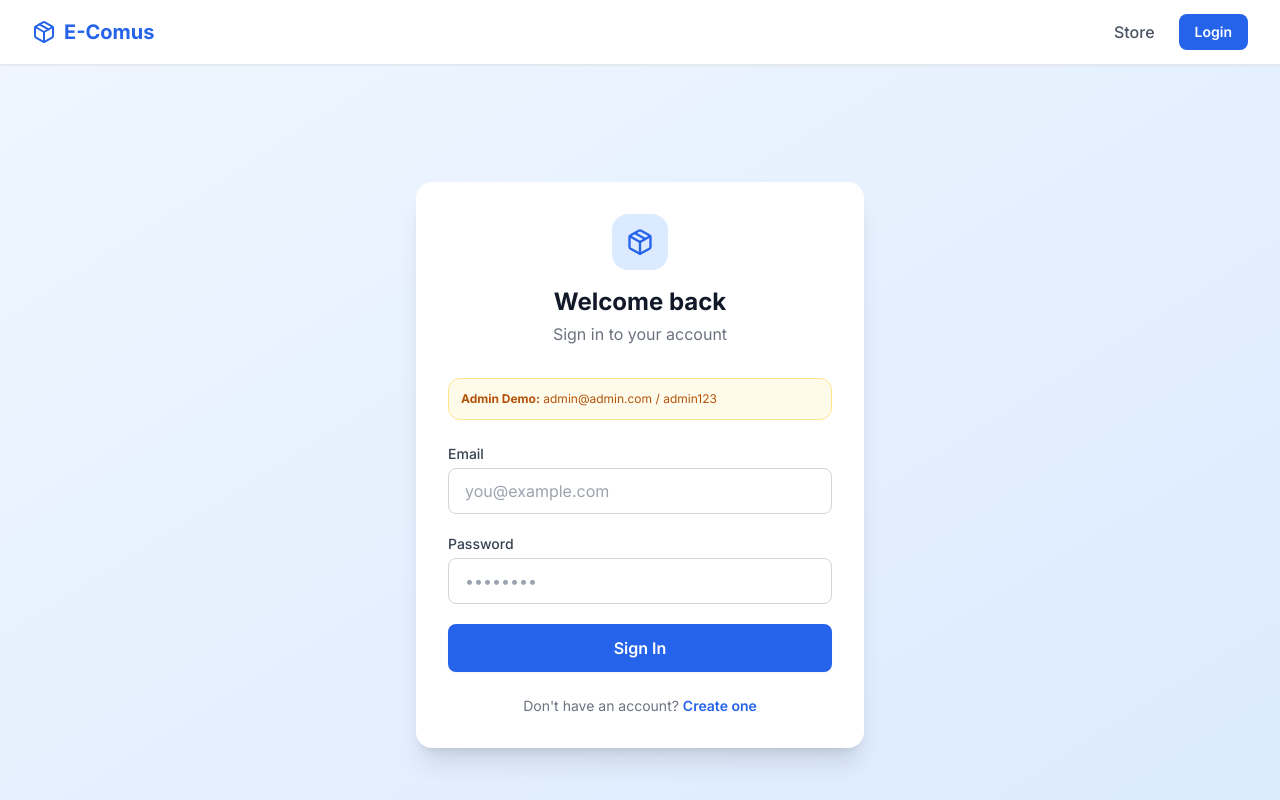
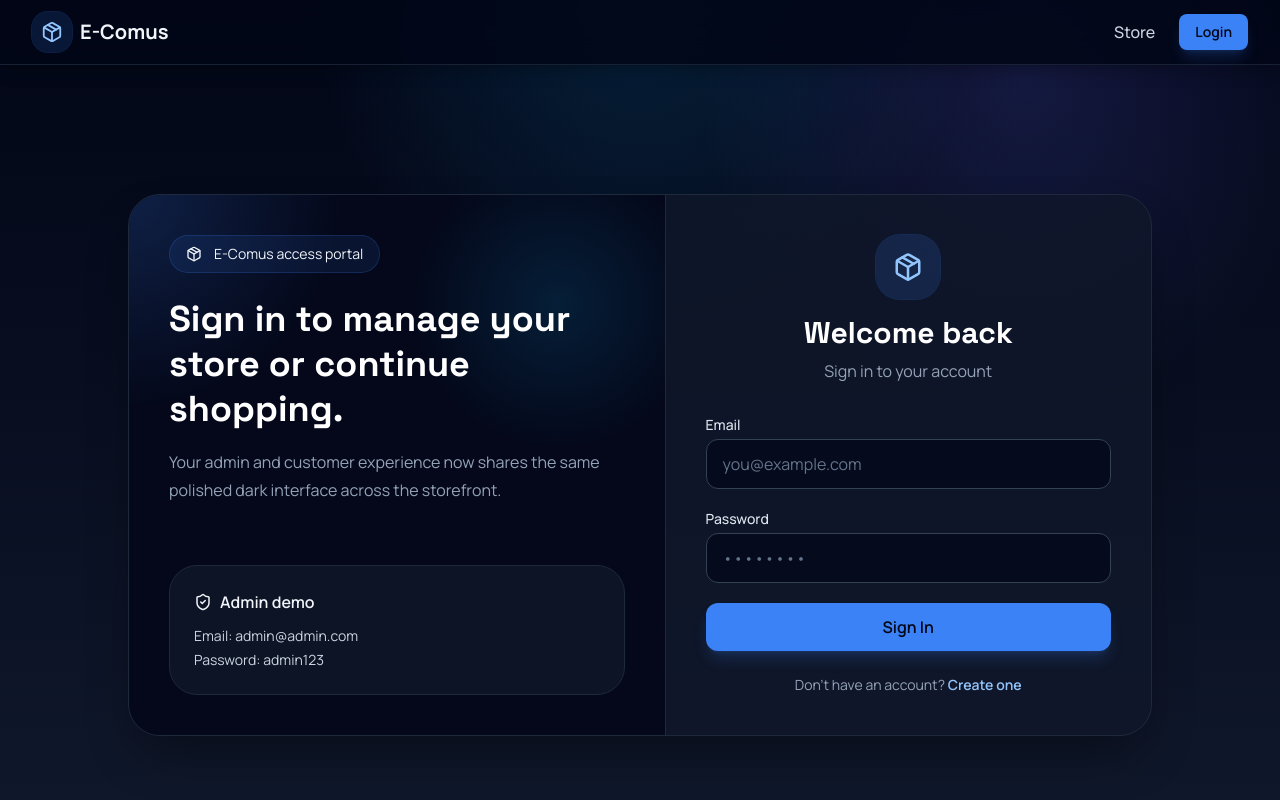
Before and after one commit to UmChristelle/Ecommerce-Platform, a React (Vite) app: page /login in a window 1280 px wide. Shown: the top 800 px of the page. Built offline with nearby package versions, Linux system fonts and the light colour scheme.

Commit message:
feat: refresh storefront with a cohesive dark theme

```diff
--- a/src/components/layout/Footer.tsx
+++ b/src/components/layout/Footer.tsx
@@ -1,14 +1,16 @@
 import { Package } from "lucide-react";
 
 const Footer = () => (
-  <footer className="bg-white border-t border-gray-200 mt-auto">
+  <footer className="mt-auto border-t border-slate-800/80 bg-slate-950/80">
     <div className="max-w-7xl mx-auto px-4 sm:px-6 lg:px-8 py-8">
       <div className="flex flex-col lg:flex-row items-center justify-between gap-4 text-center lg:text-left">
-        <div className="flex items-center gap-2 font-bold text-lg text-primary-600">
-          <Package size={20} />
+        <div className="flex items-center gap-2 text-lg font-bold text-slate-100">
+          <div className="flex h-9 w-9 items-center justify-center rounded-2xl bg-primary-500/15 text-primary-300 ring-1 ring-primary-500/20">
+            <Package size={18} />
+          </div>
           E-Comus
         </div>
-        <p className="text-sm text-gray-500">Copyright {new Date().getFullYear()} E-Comus. All rights reserved.</p>
+        <p className="text-sm text-slate-400">Copyright {new Date().getFullYear()} E-Comus. All rights reserved.</p>
       </div>
     </div>
   </footer>
--- a/src/components/layout/Navbar.tsx
+++ b/src/components/layout/Navbar.tsx
@@ -25,23 +25,23 @@ const Navbar = () => {
   };
 
   return (
-    <nav className="bg-white border-b border-gray-200 sticky top-0 z-40 shadow-sm">
+    <nav className="sticky top-0 z-40 border-b border-slate-800/80 bg-slate-950/85 shadow-lg shadow-black/20 backdrop-blur-xl">
       <div className="max-w-7xl mx-auto px-4 sm:px-6 lg:px-8">
         <div className="flex items-center justify-between h-16">
-          {/* Logo */}
-          <Link to="/" className="flex items-center gap-2 font-bold text-xl text-primary-600">
-            <Package size={24} />
+          <Link to="/" className="flex items-center gap-2 text-xl font-bold text-slate-100">
+            <div className="flex h-10 w-10 items-center justify-center rounded-2xl bg-primary-500/15 text-primary-300 ring-1 ring-primary-500/20">
+              <Package size={22} />
+            </div>
             <span>E-Comus</span>
           </Link>
 
-          {/* Desktop Nav */}
           <div className="hidden lg:flex items-center gap-4 xl:gap-6">
-            <Link to="/" className="text-gray-600 hover:text-primary-600 font-medium transition-colors">
+            <Link to="/" className="font-medium text-slate-300 transition-colors hover:text-primary-300">
               Store
             </Link>
 
             {isAuthenticated && userRole === "ADMIN" && (
-              <Link to="/admin" className="flex items-center gap-1.5 text-gray-600 hover:text-primary-600 font-medium transition-colors">
+              <Link to="/admin" className="flex items-center gap-1.5 font-medium text-slate-300 transition-colors hover:text-primary-300">
                 <LayoutDashboard size={16} />
                 Admin Dashboard
               </Link>
@@ -49,16 +49,16 @@ const Navbar = () => {
 
             {isAuthenticated && userRole === "USER" && (
               <>
-                <Link to="/cart" className="relative flex items-center gap-1.5 text-gray-600 hover:text-primary-600 font-medium transition-colors">
+                <Link to="/cart" className="relative flex items-center gap-1.5 font-medium text-slate-300 transition-colors hover:text-primary-300">
                   <ShoppingCart size={18} />
                   My Cart
                   {cartCount > 0 && (
-                    <span className="absolute -top-2 -right-3 bg-primary-600 text-white text-xs rounded-full w-5 h-5 flex items-center justify-center font-bold">
+                    <span className="absolute -right-3 -top-2 flex h-5 w-5 items-center justify-center rounded-full bg-primary-400 text-xs font-bold text-slate-950">
                       {cartCount}
                     </span>
                   )}
                 </Link>
-                <Link to="/profile" className="flex items-center gap-1.5 text-gray-600 hover:text-primary-600 font-medium transition-colors">
+                <Link to="/profile" className="flex items-center gap-1.5 font-medium text-slate-300 transition-colors hover:text-primary-300">
                   <User size={16} />
                   Profile
                 </Link>
@@ -73,10 +73,10 @@ const Navbar = () => {
 
             {isAuthenticated && (
               <div className="flex items-center gap-3">
-                <span className="text-sm text-gray-500 hidden xl:block max-w-32 truncate">Hi, {user?.name}</span>
+                <span className="hidden max-w-32 truncate text-sm text-slate-400 xl:block">Hi, {user?.name}</span>
                 <button
                   onClick={handleLogout}
-                  className="flex items-center gap-1.5 text-gray-600 hover:text-red-600 font-medium transition-colors"
+                  className="flex items-center gap-1.5 font-medium text-slate-300 transition-colors hover:text-red-300"
                 >
                   <LogOut size={16} />
                   Logout
@@ -85,9 +85,8 @@ const Navbar = () => {
             )}
           </div>
 
-          {/* Mobile hamburger */}
           <button
-            className="lg:hidden p-2 rounded-lg hover:bg-gray-100 transition-colors"
+            className="rounded-xl p-2 text-slate-300 transition-colors hover:bg-slate-800 lg:hidden"
             onClick={() => setMenuOpen(!menuOpen)}
           >
             {menuOpen ? <X size={22} /> : <Menu size={22} />}
@@ -95,23 +94,22 @@ const Navbar = () => {
         </div>
       </div>
 
-      {/* Mobile Menu */}
       {menuOpen && (
-        <div className="lg:hidden bg-white border-t border-gray-100 px-4 py-4 space-y-3 shadow-lg">
-          <Link to="/" onClick={() => setMenuOpen(false)} className="block py-2 text-gray-700 font-medium hover:text-primary-600">Store</Link>
+        <div className="space-y-3 border-t border-slate-800 bg-slate-950/95 px-4 py-4 shadow-lg lg:hidden">
+          <Link to="/" onClick={() => setMenuOpen(false)} className="block py-2 font-medium text-slate-200 hover:text-primary-300">Store</Link>
 
           {isAuthenticated && userRole === "ADMIN" && (
-            <Link to="/admin" onClick={() => setMenuOpen(false)} className="flex items-center gap-2 py-2 text-gray-700 font-medium hover:text-primary-600">
+            <Link to="/admin" onClick={() => setMenuOpen(false)} className="flex items-center gap-2 py-2 font-medium text-slate-200 hover:text-primary-300">
               <LayoutDashboard size={16} /> Admin Dashboard
             </Link>
           )}
 
           {isAuthenticated && userRole === "USER" && (
             <>
-              <Link to="/cart" onClick={() => setMenuOpen(false)} className="flex items-center gap-2 py-2 text-gray-700 font-medium hover:text-primary-600">
+              <Link to="/cart" onClick={() => setMenuOpen(false)} className="flex items-center gap-2 py-2 font-medium text-slate-200 hover:text-primary-300">
                 <ShoppingCart size={16} /> My Cart {cartCount > 0 && `(${cartCount})`}
               </Link>
-              <Link to="/profile" onClick={() => setMenuOpen(false)} className="flex items-center gap-2 py-2 text-gray-700 font-medium hover:text-primary-600">
+              <Link to="/profile" onClick={() => setMenuOpen(false)} className="flex items-center gap-2 py-2 font-medium text-slate-200 hover:text-primary-300">
                 <User size={16} /> Profile
               </Link>
             </>
--- a/src/components/ui/Badge.tsx
+++ b/src/components/ui/Badge.tsx
@@ -5,12 +5,12 @@ type Color = "green" | "yellow" | "blue" | "red" | "gray" | "purple";
 interface Props { label: string; color?: Color; }
 
 const colors: Record<Color, string> = {
-  green: "bg-green-100 text-green-700",
-  yellow: "bg-yellow-100 text-yellow-700",
-  blue: "bg-blue-100 text-blue-700",
-  red: "bg-red-100 text-red-700",
-  gray: "bg-gray-100 text-gray-600",
-  purple: "bg-purple-100 text-purple-700",
+  green: "bg-emerald-500/15 text-emerald-300 ring-1 ring-emerald-500/20",
+  yellow: "bg-amber-500/15 text-amber-300 ring-1 ring-amber-500/20",
+  blue: "bg-sky-500/15 text-sky-300 ring-1 ring-sky-500/20",
+  red: "bg-red-500/15 text-red-300 ring-1 ring-red-500/20",
+  gray: "bg-slate-800 text-slate-300 ring-1 ring-slate-700",
+  purple: "bg-violet-500/15 text-violet-300 ring-1 ring-violet-500/20",
 };
 
 const Badge = ({ label, color = "gray" }: Props) => (
--- a/src/components/ui/Button.tsx
+++ b/src/components/ui/Button.tsx
@@ -10,10 +10,10 @@ interface Props extends ButtonHTMLAttributes<HTMLButtonElement> {
 }
 
 const variants = {
-  primary: "bg-primary-600 hover:bg-primary-700 text-white shadow-sm",
-  secondary: "bg-gray-100 hover:bg-gray-200 text-gray-700 border border-gray-300",
-  danger: "bg-red-500 hover:bg-red-600 text-white shadow-sm",
-  ghost: "hover:bg-gray-100 text-gray-700",
+  primary: "bg-primary-500 hover:bg-primary-400 text-slate-950 shadow-lg shadow-primary-500/20",
+  secondary: "bg-slate-900/80 hover:bg-slate-800 text-slate-100 border border-slate-700/80",
+  danger: "bg-red-500 hover:bg-red-400 text-white shadow-lg shadow-red-500/20",
+  ghost: "hover:bg-slate-800 text-slate-200",
 };
 const sizes = {
   sm: "px-3 py-1.5 text-sm",
@@ -24,7 +24,7 @@ const sizes = {
 const Button = ({ variant = "primary", size = "md", isLoading, children, className, disabled, ...props }: Props) => (
   <button
     className={clsx(
-      "inline-flex items-center justify-center gap-2 font-semibold rounded-lg transition-all duration-200 disabled:opacity-50 disabled:cursor-not-allowed",
+      "inline-flex items-center justify-center gap-2 font-semibold rounded-xl transition-all duration-200 disabled:opacity-50 disabled:cursor-not-allowed",
       variants[variant],
       sizes[size],
       className
--- a/src/components/ui/Input.tsx
+++ b/src/components/ui/Input.tsx
@@ -9,7 +9,7 @@ interface Props extends InputHTMLAttributes<HTMLInputElement> {
 
 const Input = forwardRef<HTMLInputElement, Props>(({ label, error, className, ...props }, ref) => (
   <div className="flex flex-col gap-1">
-    {label && <label className="text-sm font-medium text-gray-700">{label}</label>}
+    {label && <label className="text-sm font-medium text-slate-200">{label}</label>}
     <input
       ref={ref}
       className={clsx(
@@ -19,7 +19,7 @@ const Input = forwardRef<HTMLInputElement, Props>(({ label, error, className, ..
       )}
       {...props}
     />
-    {error && <p className="text-xs text-red-500 mt-0.5">{error}</p>}
+    {error && <p className="mt-0.5 text-xs text-red-400">{error}</p>}
   </div>
 ));
 
--- a/src/components/ui/Modal.tsx
+++ b/src/components/ui/Modal.tsx
@@ -21,16 +21,16 @@ const Modal = ({ isOpen, onClose, title, children, footer }: Props) => {
 
   return (
     <div className="fixed inset-0 z-50 flex items-center justify-center p-4">
-      <div className="absolute inset-0 bg-black/50 backdrop-blur-sm" onClick={onClose} />
-      <div className="relative bg-white rounded-2xl shadow-2xl w-full max-w-md z-10 animate-in fade-in zoom-in duration-200">
-        <div className="flex items-center justify-between p-6 border-b border-gray-100">
-          <h3 className="text-lg font-semibold text-gray-900">{title}</h3>
-          <button onClick={onClose} className="p-1 rounded-lg hover:bg-gray-100 transition-colors">
-            <X size={20} className="text-gray-500" />
+      <div className="absolute inset-0 bg-slate-950/80 backdrop-blur-md" onClick={onClose} />
+      <div className="relative z-10 w-full max-w-md overflow-hidden rounded-3xl border border-slate-800 bg-slate-900/95 shadow-2xl shadow-black/50">
+        <div className="flex items-center justify-between border-b border-slate-800 px-6 py-5">
+          <h3 className="text-lg font-semibold text-slate-100">{title}</h3>
+          <button onClick={onClose} className="rounded-xl p-1.5 text-slate-400 transition-colors hover:bg-slate-800 hover:text-slate-100">
+            <X size={20} />
           </button>
         </div>
-        <div className="p-6">{children}</div>
-        {footer && <div className="flex justify-end gap-3 p-6 border-t border-gray-100 bg-gray-50 rounded-b-2xl">{footer}</div>}
+        <div className="p-6 text-slate-300">{children}</div>
+        {footer && <div className="flex justify-end gap-3 border-t border-slate-800 bg-slate-950/50 px-6 py-5">{footer}</div>}
       </div>
     </div>
   );
--- a/src/index.css
+++ b/src/index.css
@@ -1,33 +1,56 @@
-@import url('https://fonts.googleapis.com/css2?family=Inter:wght@300;400;500;600;700;800&display=swap');
+@import url('https://fonts.googleapis.com/css2?family=Space+Grotesk:wght@400;500;700&family=Manrope:wght@400;500;600;700;800&display=swap');
 
 @tailwind base;
 @tailwind components;
 @tailwind utilities;
 
 @layer base {
+  :root {
+    color-scheme: dark;
+  }
+
+  html {
+    @apply bg-slate-950;
+  }
+
   body {
-    @apply bg-gray-50 text-gray-900 font-sans antialiased;
+    @apply bg-slate-950 text-slate-100 antialiased;
+    font-family: "Manrope", sans-serif;
+    background-image:
+      radial-gradient(circle at top, rgba(14, 165, 233, 0.16), transparent 32%),
+      radial-gradient(circle at 80% 10%, rgba(99, 102, 241, 0.18), transparent 26%),
+      linear-gradient(180deg, #020617 0%, #0f172a 100%);
+    background-attachment: fixed;
+  }
+
+  h1,
+  h2,
+  h3,
+  h4,
+  h5,
+  h6 {
+    font-family: "Space Grotesk", sans-serif;
   }
 }
 
 @layer components {
   .btn-primary {
-    @apply bg-primary-600 hover:bg-primary-700 text-white font-semibold px-6 py-2.5 rounded-lg transition-all duration-200 disabled:opacity-50 disabled:cursor-not-allowed;
+    @apply bg-primary-500 hover:bg-primary-400 text-slate-950 font-semibold px-6 py-2.5 rounded-xl transition-all duration-200 disabled:opacity-50 disabled:cursor-not-allowed shadow-lg shadow-primary-500/20;
   }
   .btn-secondary {
-    @apply bg-gray-100 hover:bg-gray-200 text-gray-700 font-semibold px-6 py-2.5 rounded-lg transition-all duration-200;
+    @apply bg-slate-900/80 hover:bg-slate-800 text-slate-100 font-semibold px-6 py-2.5 rounded-xl transition-all duration-200 border border-slate-700/80;
   }
   .btn-danger {
-    @apply bg-red-500 hover:bg-red-600 text-white font-semibold px-6 py-2.5 rounded-lg transition-all duration-200;
+    @apply bg-red-500 hover:bg-red-400 text-white font-semibold px-6 py-2.5 rounded-xl transition-all duration-200 shadow-lg shadow-red-500/20;
   }
   .input-field {
-    @apply w-full px-4 py-2.5 border border-gray-300 rounded-lg focus:outline-none focus:ring-2 focus:ring-primary-500 focus:border-transparent transition-all duration-200 bg-white text-gray-900 placeholder-gray-400;
+    @apply w-full px-4 py-3 border border-slate-700 rounded-xl focus:outline-none focus:ring-2 focus:ring-primary-500/60 focus:border-primary-500 transition-all duration-200 bg-slate-950/70 text-slate-100 placeholder-slate-500;
   }
   .input-error {
     @apply border-red-500 focus:ring-red-500;
   }
   .card {
-    @apply bg-white rounded-xl shadow-sm border border-gray-100 p-6;
+    @apply rounded-3xl border border-slate-800/80 bg-slate-900/75 backdrop-blur-xl shadow-2xl shadow-slate-950/40 p-6;
   }
   .badge {
     @apply inline-flex items-center px-2.5 py-0.5 rounded-full text-xs font-medium;
--- a/src/pages/Login.tsx
+++ b/src/pages/Login.tsx
@@ -2,12 +2,12 @@ import { useState } from "react";
 import { Link, useNavigate } from "react-router-dom";
 import { useForm } from "react-hook-form";
 import { zodResolver } from "@hookform/resolvers/zod";
+import { Package, ShieldCheck } from "lucide-react";
+import toast from "react-hot-toast";
 import { loginSchema, type LoginFormData } from "../utils/validators";
 import { useAuth } from "../context/AuthContext";
 import Input from "../components/ui/Input";
 import Button from "../components/ui/Button";
-import { Package } from "lucide-react";
-import toast from "react-hot-toast";
 import { getErrorMessage } from "../utils/errors";
 
 const Login = () => {
@@ -29,12 +29,7 @@ const Login = () => {
     try {
       setIsLoading(true);
       const role = await login(data.email, data.password);
-      // Redirect based on returned role — no localStorage re-read needed
-      if (role === "ADMIN") {
-        navigate("/admin", { replace: true });
-      } else {
-        navigate("/", { replace: true });
-      }
+      navigate(role === "ADMIN" ? "/admin" : "/", { replace: true });
     } catch (error: unknown) {
       toast.error(getErrorMessage(error, "Invalid credentials"));
     } finally {
@@ -43,18 +38,46 @@ const Login = () => {
   };
 
   return (
-    <div className="min-h-screen bg-gradient-to-br from-primary-50 to-blue-100 flex items-center justify-center p-4">
-      <div className="bg-white rounded-2xl shadow-xl w-full max-w-md p-8">
-        <div className="text-center mb-8">
-          <div className="inline-flex items-center justify-center w-14 h-14 bg-primary-100 rounded-2xl mb-4">
-            <Package size={28} className="text-primary-600" />
+    <div className="flex min-h-screen items-center justify-center px-4 py-12">
+      <div className="grid w-full max-w-5xl overflow-hidden rounded-[2rem] border border-slate-800 bg-slate-900/80 shadow-2xl shadow-black/40 lg:grid-cols-[1.05fr_0.95fr]">
+        <div className="relative hidden overflow-hidden border-r border-slate-800 bg-slate-950/80 p-10 lg:block">
+          <div className="absolute inset-0 bg-[radial-gradient(circle_at_top_left,_rgba(59,130,246,0.2),_transparent_28%),radial-gradient(circle_at_80%_20%,_rgba(14,165,233,0.14),_transparent_24%)]" />
+          <div className="relative flex h-full flex-col justify-between">
+            <div>
+              <div className="mb-6 inline-flex items-center gap-3 rounded-full border border-primary-500/20 bg-primary-500/10 px-4 py-2 text-sm text-primary-200">
+                <Package size={16} />
+                E-Comus access portal
               </div>
-          <h1 className="text-2xl font-bold text-gray-900">Welcome back</h1>
-          <p className="text-gray-500 mt-1">Sign in to your account</p>
+              <h1 className="max-w-md text-4xl font-extrabold leading-tight text-white">
+                Sign in to manage your store or continue shopping.
+              </h1>
+              <p className="mt-4 max-w-md leading-7 text-slate-400">
+                Your admin and customer experience now shares the same polished dark interface across the storefront.
+              </p>
             </div>
 
-        {/* Admin hint */}
-        <div className="bg-amber-50 border border-amber-200 rounded-xl p-3 mb-6 text-xs text-amber-700">
+            <div className="rounded-[1.75rem] border border-slate-800 bg-slate-900/80 p-6">
+              <div className="mb-3 flex items-center gap-2 text-primary-200">
+                <ShieldCheck size={18} />
+                <span className="font-semibold">Admin demo</span>
+              </div>
+              <p className="text-sm text-slate-300">Email: admin@admin.com</p>
+              <p className="mt-1 text-sm text-slate-300">Password: admin123</p>
+            </div>
+          </div>
+        </div>
+
+        <div className="p-6 sm:p-10">
+          <div className="mx-auto max-w-md">
+            <div className="mb-8 text-center">
+              <div className="mx-auto mb-4 flex h-16 w-16 items-center justify-center rounded-3xl bg-primary-500/15 text-primary-300 ring-1 ring-primary-500/20">
+                <Package size={30} />
+              </div>
+              <h2 className="text-3xl font-extrabold text-white">Welcome back</h2>
+              <p className="mt-2 text-slate-400">Sign in to your account</p>
+            </div>
+
+            <div className="mb-6 rounded-2xl border border-amber-500/20 bg-amber-500/10 p-4 text-sm text-amber-200 lg:hidden">
               <strong>Admin Demo:</strong> admin@admin.com / admin123
             </div>
 
@@ -79,12 +102,14 @@ const Login = () => {
               </Button>
             </form>
 
-        <p className="text-center text-sm text-gray-500 mt-6">
-          Don't have an account?{" "}
-          <Link to="/register" className="text-primary-600 font-semibold hover:underline">
+            <p className="mt-6 text-center text-sm text-slate-400">
+              Don&apos;t have an account?{" "}
+              <Link to="/register" className="font-semibold text-primary-300 hover:text-primary-200">
                 Create one
               </Link>
             </p>
+          </div>
+        </div>
       </div>
     </div>
   );
```
Also changed, not shown: src/pages/Home.tsx (+67 -28 lines). Lines whose indentation alone changed are shown as unchanged.
